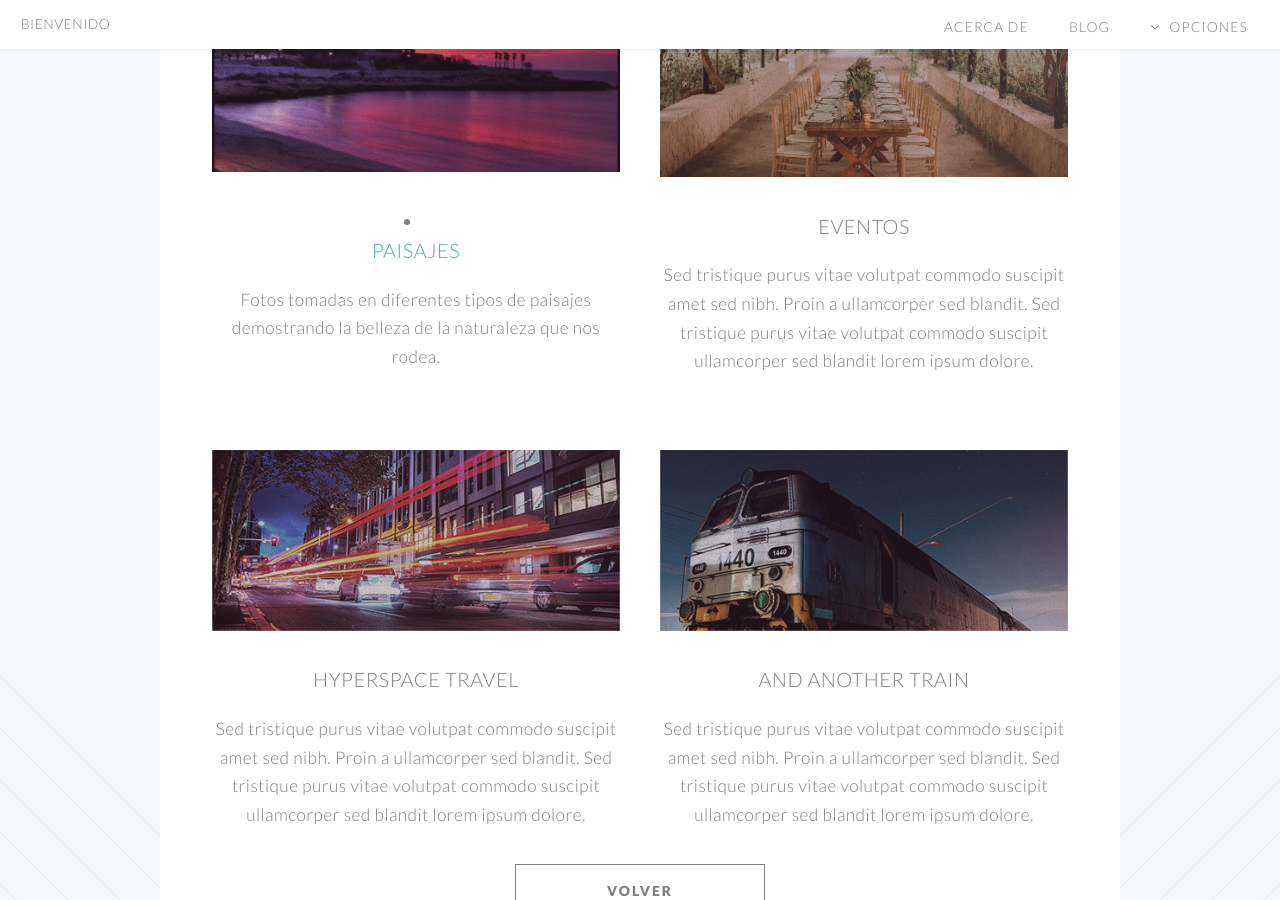
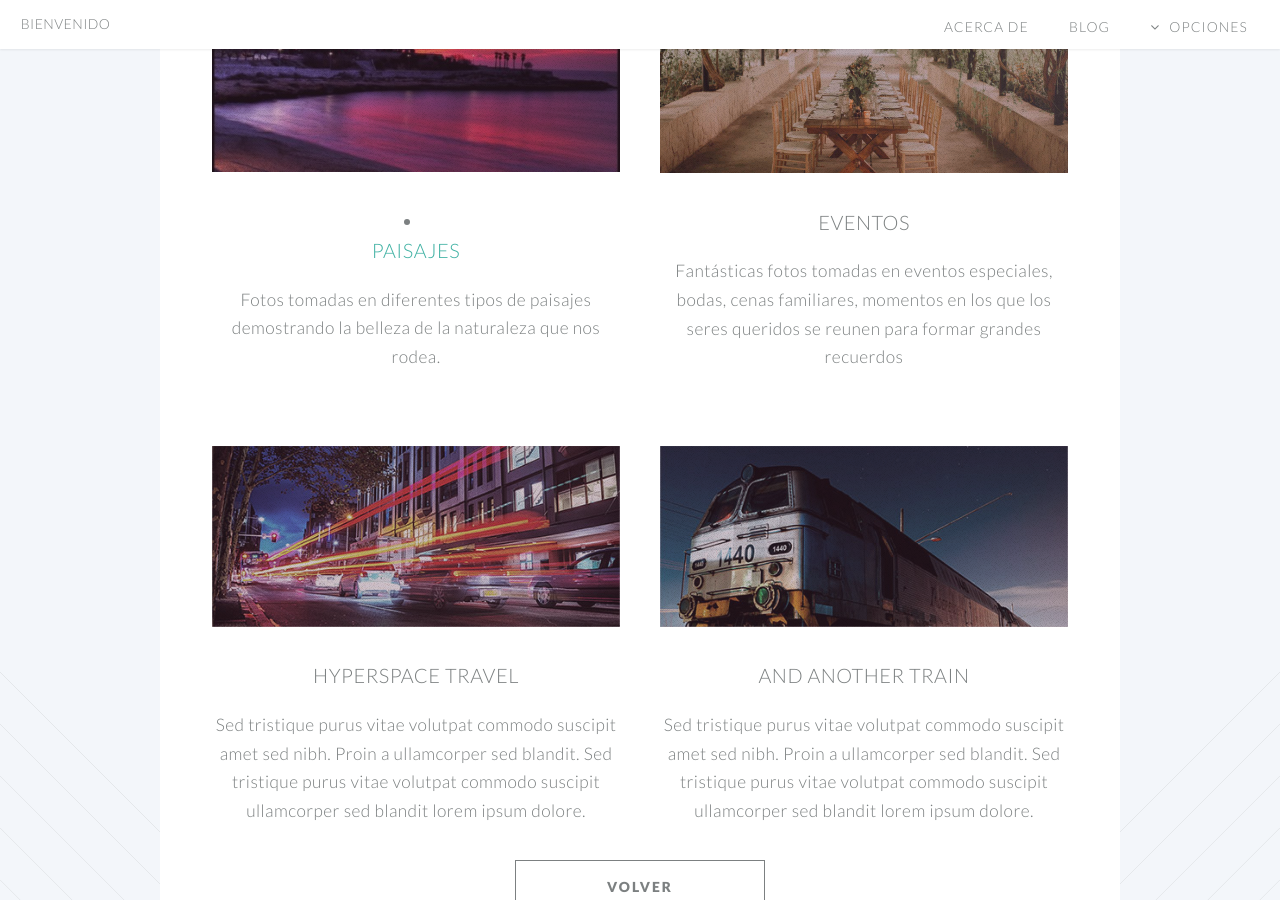
Before and after one commit to Vico2001/Vico2001.github.io, a Jekyll site: the page built from index.html, in a window 1280 px wide and 900 px high, scrolled down 1448 px. Built offline with Jekyll 4.4.1, drawn with Linux system fonts in a browser that asks for light colours.

Commit message:
Update index.html

```diff
--- a/index.html
+++ b/index.html
@@ -71,11 +71,12 @@ layout: landing-page
 							<div class="6u">
 
 								<section>
-									<a href="#" class="image featured"><img src="images/evento1.jpg" width="" height="215" /></a>
+									<a href="#" class="image featured"><img src="images/evento1.jpg" width="" height="211" /></a>
 									<header>
 										<h3>Eventos</h3>
 									</header>
-									<p>Sed tristique purus vitae volutpat commodo suscipit amet sed nibh. Proin a ullamcorper sed blandit. Sed tristique purus vitae volutpat commodo suscipit ullamcorper sed blandit lorem ipsum dolore.</p>
+									<p>Fantásticas fotos tomadas en eventos especiales, bodas, cenas familiares, momentos en los que
+									los seres queridos se reunen para formar grandes recuerdos</p>
 								</section>
 
 							</div>
```
